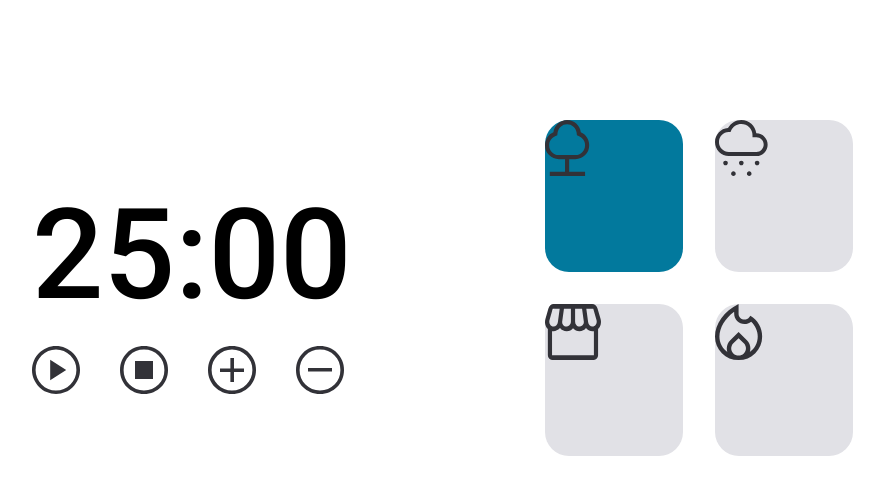
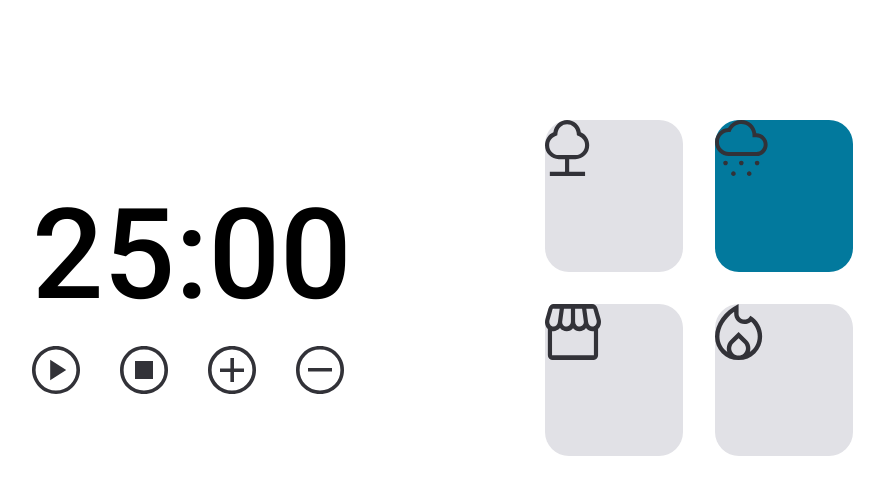
Before and after one commit to AndersonCoitinho/FocusTimerV02, a plain HTML site: page index.html in a window 1280 px wide. Both pictures are taken after a click on the element 1018 px from the left and 196 px from the top of the page. Shown: the whole page, without its empty margins (234-1118 px from the left). Drawn offline with Linux system fonts and the light colour scheme.

Commit message:
Fazendo button JS

```diff
--- a/index.html
+++ b/index.html
@@ -27,7 +27,7 @@
             </div>
         </div>
         <div class="sons">
-            <div class="card forest select">
+            <div class="card forest ">
                 <img src="image/floresta.svg" alt="">
             </div>
             <div class="card rain">
--- a/js/index.js
+++ b/js/index.js
@@ -5,10 +5,14 @@ const buttonmore = document.querySelector('.more')
 const buttondecrease = document.querySelector('.decrease')
 const minutesDisplay = document.querySelector('.minutes')
 const secondsDisplay = document.querySelector('.seconds')
+const select = document.querySelector('.card')
 let timerTimeOut
 let minutes = Number(minutesDisplay.textContent)
 let seconds = Number(secondsDisplay.textContent)
 const buttonForest = document.querySelector('.forest')
+const buttonRain = document.querySelector('.rain')
+const buttonCoffee = document.querySelector('.coffee')
+const buttonFire = document.querySelector('.fire')
 
 
 function updateDisplay(newMinutes, seconds) {
@@ -73,5 +77,28 @@ buttondecrease.addEventListener('click', function () {
 })
 
 buttonForest.addEventListener('click', function () {
-    console.log("aqui")
+    limpaSelect()
+    buttonForest.classList.add('select')
 })
+
+buttonRain.addEventListener('click', function () {
+    limpaSelect()
+    buttonRain.classList.add('select')
+})
+
+buttonCoffee.addEventListener('click', function () {
+    limpaSelect()
+    buttonCoffee.classList.add('select')
+})
+
+buttonFire.addEventListener('click', function () {
+    limpaSelect()
+    buttonFire.classList.add('select')
+})
+
+function limpaSelect () {
+    buttonForest.classList.remove('select')
+    buttonRain.classList.remove('select')
+    buttonCoffee.classList.remove('select')
+    buttonFire.classList.remove('select')
+}
```
